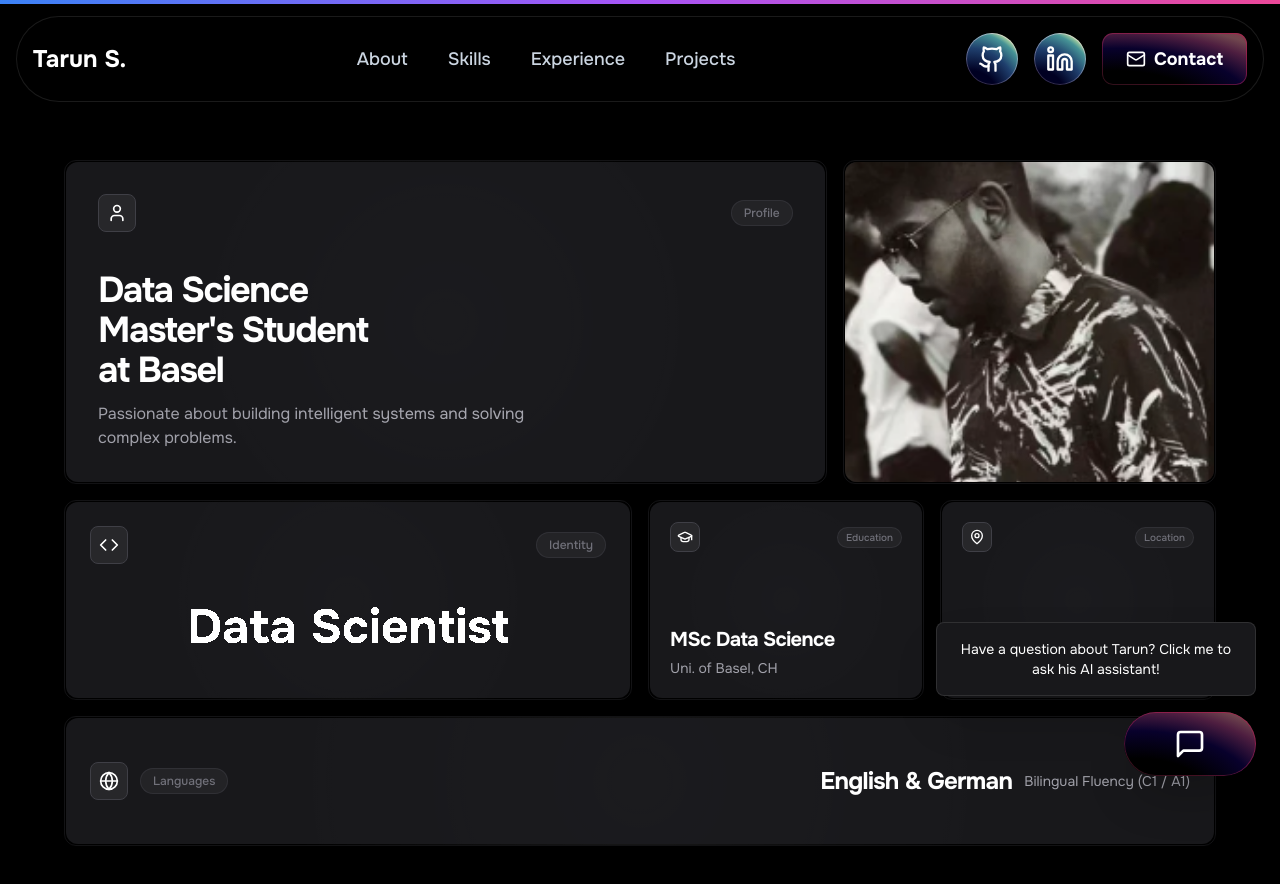
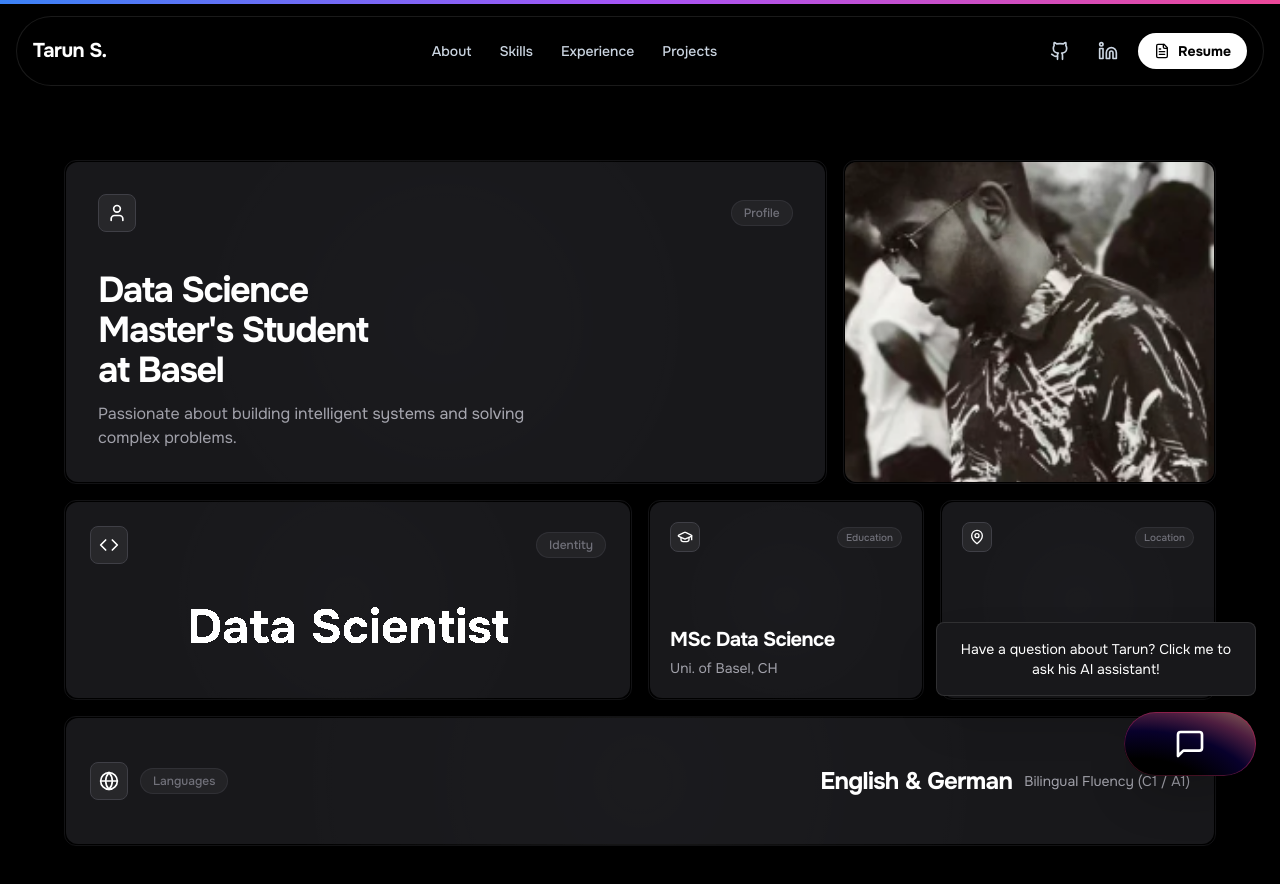
Before and after one commit to tarun-ss/my-portfolio, a Next.js app: page / in a window 1280 px wide. Shown: the top 884 px of the page. Built offline with nearby package versions, Linux system fonts and the light colour scheme.

Commit message:
Update navbar.tsx

```diff
--- a/src/components/ui/navbar.tsx
+++ b/src/components/ui/navbar.tsx
@@ -2,8 +2,7 @@
 
 import { useState } from "react";
 import Link from "next/link";
-import { Github, Linkedin, Mail, Menu, X } from "lucide-react";
-import { GradientButton } from "@/components/ui/gradient-button";
+import { Github, Linkedin, Menu, X, FileText } from "lucide-react";
 
 export function Navbar() {
   const [isMenuOpen, setIsMenuOpen] = useState(false);
@@ -18,77 +17,102 @@ export function Navbar() {
   return (
     <>
       <header className="fixed top-4 left-0 right-0 z-50 px-4">
-        <div className="container mx-auto flex items-center justify-between p-4 bg-black/30 backdrop-blur-sm border border-white/10 rounded-full">
-          <Link href="/" className="text-xl sm:text-2xl font-bold text-white">
+        <div className="container mx-auto flex items-center justify-between p-3 sm:p-4 bg-black/40 backdrop-blur-md border border-white/10 rounded-full shadow-lg">
+          <Link href="/" className="text-lg sm:text-xl font-bold text-white tracking-tight">
             Tarun S.
           </Link>
 
-          <nav className="hidden md:flex items-center gap-4 text-lg font-medium text-slate-300">
+          <nav className="hidden md:flex items-center gap-1 text-sm font-medium text-slate-300">
             {navLinks.map((link) => (
-              <Link key={link.href} href={link.href} className="hover:text-white transition-colors px-3 py-2">
+              <Link
+                key={link.href}
+                href={link.href}
+                className="hover:text-white transition-colors px-3 py-2 rounded-full hover:bg-white/5"
+              >
                 {link.label}
               </Link>
             ))}
           </nav>
 
-          <div className="hidden md:flex items-center gap-4">
-            <GradientButton asChild variant="variant" className="p-3 rounded-full min-w-0">
-              <a href="https://github.com/tarun-ss" target="_blank" rel="noopener noreferrer">
-                <Github className="h-7 w-7 text-white" />
-              </a>
-            </GradientButton>
-            <GradientButton asChild variant="variant" className="p-3 rounded-full min-w-0">
-              <a href="https://linkedin.com/in/tarun-s-192273223" target="_blank" rel="noopener noreferrer">
-                <Linkedin className="h-7 w-7 text-white" />
-              </a>
-            </GradientButton>
-            <GradientButton asChild className="px-6 py-3 text-lg">
-              <Link href="#contact">
-                <Mail className="h-5 w-5 mr-2" />
-                Contact
-              </Link>
-            </GradientButton>
+          <div className="hidden md:flex items-center gap-3">
+            <a
+              href="https://github.com/tarun-ss"
+              target="_blank"
+              rel="noopener noreferrer"
+              className="p-2 rounded-full text-slate-300 hover:text-white hover:bg-white/10 transition-all"
+            >
+              <Github className="h-5 w-5" />
+            </a>
+            <a
+              href="https://linkedin.com/in/tarun-s-192273223"
+              target="_blank"
+              rel="noopener noreferrer"
+              className="p-2 rounded-full text-slate-300 hover:text-white hover:bg-white/10 transition-all"
+            >
+              <Linkedin className="h-5 w-5" />
+            </a>
+            <a
+              href="/resume.pdf"
+              target="_blank"
+              rel="noopener noreferrer"
+              className="inline-flex items-center gap-2 px-4 py-2 rounded-full bg-white text-black text-sm font-semibold hover:bg-zinc-200 transition-all"
+            >
+              <FileText className="h-4 w-4" />
+              Resume
+            </a>
           </div>
 
-          <div className="md:hidden">
-            <button onClick={() => setIsMenuOpen(!isMenuOpen)}>
-              {isMenuOpen ? <X className="h-8 w-8 text-white" /> : <Menu className="h-8 w-8 text-white" />}
-            </button>
-          </div>
+          <button
+            className="md:hidden p-2 rounded-full text-white hover:bg-white/10 transition-all"
+            onClick={() => setIsMenuOpen(!isMenuOpen)}
+          >
+            {isMenuOpen ? <X className="h-6 w-6" /> : <Menu className="h-6 w-6" />}
+          </button>
         </div>
       </header>
 
       {isMenuOpen && (
-        <div className="md:hidden fixed top-24 left-0 right-0 z-40 mx-4">
-          <div className="bg-black/50 backdrop-blur-lg border border-white/10 rounded-2xl p-6 flex flex-col items-center gap-6">
+        <div className="md:hidden fixed top-20 left-4 right-4 z-40">
+          <div className="bg-zinc-900/95 backdrop-blur-xl border border-white/10 rounded-2xl p-6 flex flex-col items-center gap-4 shadow-2xl">
             {navLinks.map((link) => (
               <Link
                 key={link.href}
                 href={link.href}
-                className="text-2xl text-slate-300 hover:text-white transition-colors"
+                className="text-xl text-slate-300 hover:text-white transition-colors w-full text-center py-2 rounded-xl hover:bg-white/5"
                 onClick={() => setIsMenuOpen(false)}
               >
                 {link.label}
               </Link>
             ))}
-            <div className="flex items-center gap-4 mt-4">
-              <GradientButton asChild variant="variant" className="p-3 rounded-full min-w-0">
-                <a href="https://github.com/tarun-ss" target="_blank" rel="noopener noreferrer">
-                  <Github className="h-7 w-7 text-white" />
-                </a>
-              </GradientButton>
-              <GradientButton asChild variant="variant" className="p-3 rounded-full min-w-0">
-                <a href="https://linkedin.com/in/tarun-s-192273223" target="_blank" rel="noopener noreferrer">
-                  <Linkedin className="h-7 w-7 text-white" />
-                </a>
-              </GradientButton>
+            <div className="w-full h-px bg-white/10 my-2" />
+            <div className="flex items-center gap-4">
+              <a
+                href="https://github.com/tarun-ss"
+                target="_blank"
+                rel="noopener noreferrer"
+                className="p-3 rounded-full text-slate-300 hover:text-white hover:bg-white/10 transition-all"
+              >
+                <Github className="h-6 w-6" />
+              </a>
+              <a
+                href="https://linkedin.com/in/tarun-s-192273223"
+                target="_blank"
+                rel="noopener noreferrer"
+                className="p-3 rounded-full text-slate-300 hover:text-white hover:bg-white/10 transition-all"
+              >
+                <Linkedin className="h-6 w-6" />
+              </a>
             </div>
-            <GradientButton asChild className="w-full mt-4 py-4 text-xl">
-              <Link href="#contact" onClick={() => setIsMenuOpen(false)}>
-                <Mail className="h-6 w-6 mr-2" />
-                Contact
-              </Link>
-            </GradientButton>
+            <a
+              href="/resume.pdf"
+              target="_blank"
+              rel="noopener noreferrer"
+              className="w-full inline-flex items-center justify-center gap-2 px-4 py-3 rounded-full bg-white text-black font-semibold hover:bg-zinc-200 transition-all"
+              onClick={() => setIsMenuOpen(false)}
+            >
+              <FileText className="h-5 w-5" />
+              Download Resume
+            </a>
           </div>
         </div>
       )}
```
